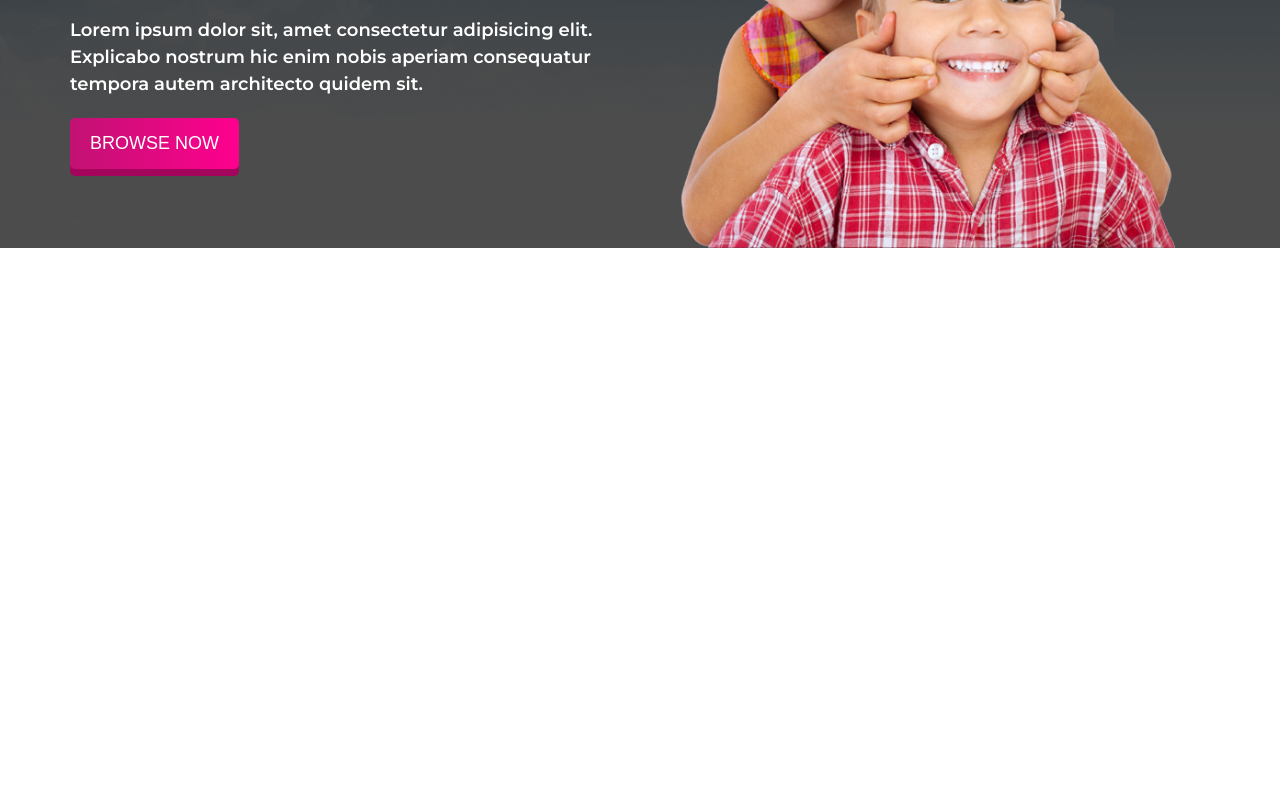
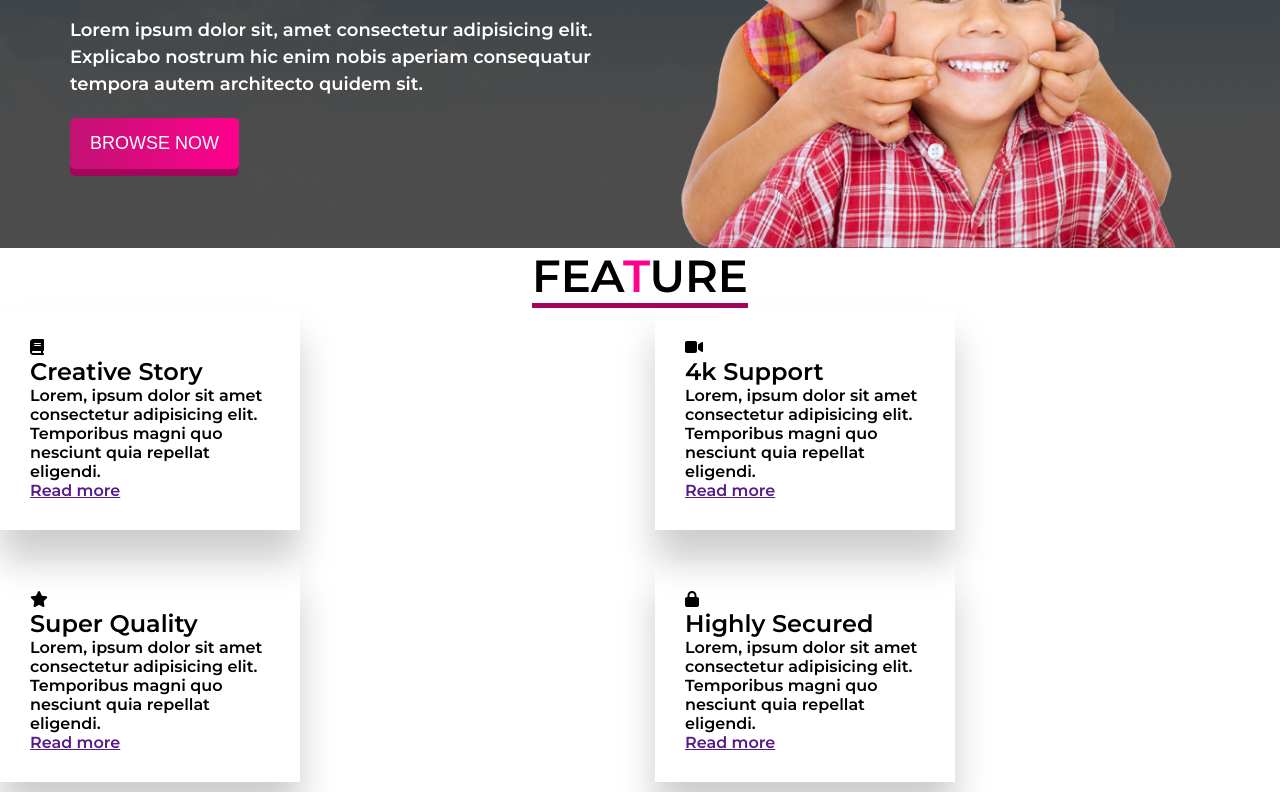
Before and after one commit to faiz8411/responsive_cosmic, a plain HTML site: page index.html in a window 1280 px wide. Shown: the part 328-1120 px from the top of the page. Before the commit the page ends 800 px from the top, so only its background shows below. Drawn offline with Linux system fonts and the light colour scheme.

Commit message:
card added

```diff
--- a/css/style.css
+++ b/css/style.css
@@ -88,3 +88,31 @@ nav {
   top: 5px;
   box-shadow: 0 2px 0#a3055c;
 }
+.feature-title {
+  text-align: center;
+}
+.feature-title h2 {
+  text-transform: uppercase;
+  display: inline-block;
+  font-size: 45px;
+  border-bottom: 5px solid #a3055c;
+}
+/* .card-paragraph {
+  margin: 5px;
+  padding: 5px;
+  margin-left: 0;
+
+  color: gray;
+  line-height: 1.3;
+} */
+.feature {
+  margin-bottom: 10px;
+  gap: 30px;
+  display: grid;
+  grid-template-columns: 1fr 1fr;
+}
+.card {
+  width: 300px;
+  padding: 30px;
+  box-shadow: 0 30px 35px rgba(0, 0, 0, 0.2);
+}
--- a/index.html
+++ b/index.html
@@ -4,6 +4,13 @@
     <meta charset="UTF-8" />
     <meta http-equiv="X-UA-Compatible" content="IE=edge" />
     <meta name="viewport" content="width=device-width, initial-scale=1.0" />
+    <link
+      rel="stylesheet"
+      href="https://cdnjs.cloudflare.com/ajax/libs/font-awesome/6.3.0/css/all.min.css"
+      integrity="sha512-SzlrxWUlpfuzQ+pcUCosxcglQRNAq/DZjVsC0lE40xsADsfeQoEypE+enwcOiGjk/bSuGGKHEyjSoQ1zVisanQ=="
+      crossorigin="anonymous"
+      referrerpolicy="no-referrer"
+    />
     <title>Document</title>
     <link rel="stylesheet" href="./css/style.css" />
   </head>
@@ -29,10 +36,49 @@
             <button class="primary-button">Browse Now</button>
           </div>
           <div class="right-banner">
-            <img src="./images/about.png" alt="" />
+            <img src="./images/about.png" alt="about" />
           </div>
         </div>
       </section>
     </header>
+    <main>
+      <div id="feature">
+        <div class="feature-title">
+          <h2>fea<span class="highlight-Color">t</span>ure</h2>
+        </div>
+        <div class="feature">
+          <div class="card">
+            <i class="fa-solid fa-book"></i>
+            <h2>Creative Story</h2>
+            <p class="card-paragraph">Lorem, ipsum dolor sit amet consectetur adipisicing elit. Temporibus magni quo nesciunt quia repellat eligendi.</p>
+            <a href="">Read more</a>
+          </div>
+          <div class="card">
+            <i class="fa-solid fa-video"></i>
+            <h2>4k Support</h2>
+            <p class="card-paragraph">Lorem, ipsum dolor sit amet consectetur adipisicing elit. Temporibus magni quo nesciunt quia repellat eligendi.</p>
+            <a href="">Read more</a>
+          </div>
+          <div class="card">
+            <i class="fa-solid fa-star"></i>
+            <h2>Super Quality</h2>
+            <p class="card-paragraph">Lorem, ipsum dolor sit amet consectetur adipisicing elit. Temporibus magni quo nesciunt quia repellat eligendi.</p>
+            <a href="">Read more</a>
+          </div>
+          <div class="card">
+            <i class="fa-solid fa-lock"></i>
+            <h2>Highly Secured</h2>
+            <p class="card-paragraph">Lorem, ipsum dolor sit amet consectetur adipisicing elit. Temporibus magni quo nesciunt quia repellat eligendi.</p>
+            <a href="">Read more</a>
+          </div>
+        </div>
+      </div>
+    </main>
+    <script
+      src="https://cdnjs.cloudflare.com/ajax/libs/font-awesome/6.3.0/js/all.min.js"
+      integrity="sha512-2bMhOkE/ACz21dJT8zBOMgMecNxx0d37NND803ExktKiKdSzdwn+L7i9fdccw/3V06gM/DBWKbYmQvKMdAA9Nw=="
+      crossorigin="anonymous"
+      referrerpolicy="no-referrer"
+    ></script>
   </body>
 </html>
```
